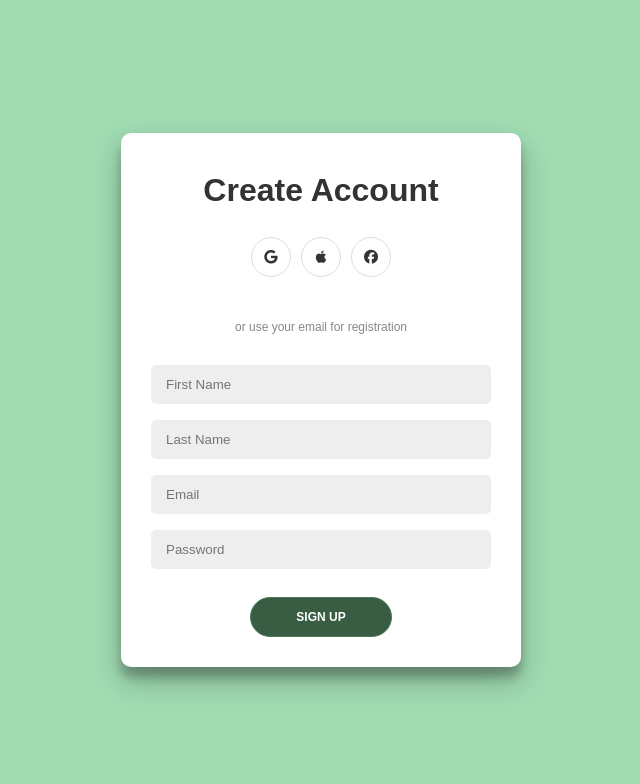
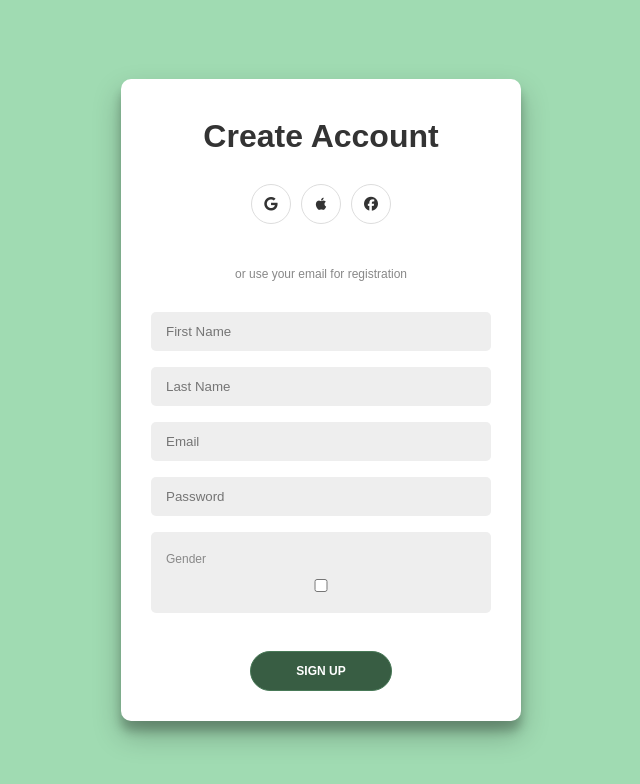
Before and after one commit to VanessaKasminoff/fitTrackr, a React (Vite) app in the folder client/: page /NewUser in a window 1280 px wide. Shown: the top 784 px of the page, without its empty margins (319-959 px from the left). Built offline with nearby package versions, Linux system fonts and the light colour scheme.

Commit message:
finsihed the login and doesnt clash with other sass huzzah

```diff
--- a/client/src/assets/css/style.css
+++ b/client/src/assets/css/style.css
@@ -78,7 +78,7 @@ ul li a {
   transition: color 0.3s;
 }
 
-ul li a:hover {
+.nav-content li a:hover {
   color: #fcff34;
 }
 
@@ -166,7 +166,7 @@ ul li a:hover {
 }
 
 /* style.css */
-body {
+.bgcontainer {
   font-family: Arial, sans-serif;
   display: flex;
   justify-content: center;
@@ -175,8 +175,7 @@ body {
   margin: 0;
   background: #a0dbb2;
 }
-
-.container {
+.bgcontainer .container {
   background: #fff;
   border-radius: 10px;
   box-shadow: 0 14px 28px rgba(0, 0, 0, 0.25), 0 10px 10px rgba(0, 0, 0, 0.22);
@@ -184,31 +183,26 @@ body {
   max-width: 100%;
   padding: 30px;
 }
-
-.form-container {
+.bgcontainer .form-container {
   display: flex;
   flex-direction: column;
   align-items: center;
 }
-
-form {
+.bgcontainer form {
   display: flex;
   flex-direction: column;
   align-items: center;
   width: 100%;
 }
-
-h1 {
+.bgcontainer h1 {
   font-weight: bold;
   margin: 0;
   color: #333;
 }
-
-.social-icons {
+.bgcontainer .social-icons {
   margin: 20px 0;
 }
-
-.social-icons a {
+.bgcontainer .social-icons a {
   border: 1px solid #ddd;
   border-radius: 50%;
   display: inline-flex;
@@ -221,12 +215,10 @@ h1 {
   text-decoration: none;
   transition: background-color 0.3s, color 0.3s;
 }
-
-.social-icons a:hover {
+.bgcontainer .social-icons a:hover {
   background-color: #ddd;
 }
-
-input {
+.bgcontainer input {
   background: #eee;
   border: none;
   padding: 12px 15px;
@@ -234,8 +226,7 @@ input {
   width: 100%;
   border-radius: 5px;
 }
-
-button {
+.bgcontainer button {
   border-radius: 20px;
   border: 1px solid #487957;
   background: #385D43;
@@ -247,27 +238,42 @@ button {
   text-transform: uppercase;
   transition: background-color 0.3s, transform 80ms ease-in;
 }
-
-button:hover {
+.bgcontainer button:hover {
   background-color: #4d835d;
 }
-
-span {
+.bgcontainer span {
   font-size: 12px;
   color: #888;
   margin: 20px 0;
 }
-
-a {
+.bgcontainer a {
   color: #659c75;
   text-decoration: none;
   font-size: 14px;
   margin-top: 10px;
   transition: color 0.3s;
 }
-
-a:hover {
+.bgcontainer a:hover {
   color: #659c75;
 }
 
+.dropdown {
+  background: #eee;
+  border: none;
+  padding: 12px 15px;
+  margin: 8px 0;
+  width: 100%;
+  border-radius: 5px;
+}
+
+.dropdown-content li a {
+  color: black;
+}
+
+#female #male #non-binary {
+  font-size: 12px;
+  color: #888;
+  margin: 20px 0;
+}
+
 /*# sourceMappingURL=style.css.map */
--- a/client/src/assets/scss/_login.scss
+++ b/client/src/assets/scss/_login.scss
@@ -1,5 +1,5 @@
 /* style.css */
-body {
+.bgcontainer {
   font-family: Arial, sans-serif;
   display: flex;
   justify-content: center;
@@ -7,8 +7,6 @@ body {
   height: 100vh;
   margin: 0;
   background: #a0dbb2;
-}
-
   .container {
     background: #fff;
     border-radius: 10px;
@@ -103,6 +101,8 @@ a {
   a:hover {
     color:#659c75;
   }
+}
+
 
 
 
--- a/client/src/assets/scss/_nav.scss
+++ b/client/src/assets/scss/_nav.scss
@@ -24,7 +24,7 @@ ul li a {
     transition: color 0.3s;
 }
 
-ul li a:hover {
+.nav-content li a:hover {
     color: #fcff34
 }
 
--- /dev/null
+++ b/client/src/assets/scss/loginDropDown.scss
@@ -0,0 +1,18 @@
+.dropdown {
+    background: #eee;
+    border: none;
+    padding: 12px 15px;
+    margin: 8px 0;
+    width: 100%;
+    border-radius: 5px;
+}
+
+.dropdown-content li a {
+    color: black;
+}
+
+#female #male #non-binary {
+    font-size: 12px;
+    color: #888;
+    margin: 20px 0;
+}
--- a/client/src/assets/scss/style.scss
+++ b/client/src/assets/scss/style.scss
@@ -3,4 +3,5 @@
 @import 'nav';
 @import 'landingPageCard';
 @import 'login';
+@import 'loginDropDown';
 // @import 'loginContainer';
--- a/client/src/pages/LogIn.jsx
+++ b/client/src/pages/LogIn.jsx
@@ -5,6 +5,7 @@ import { Link } from 'react-router-dom';
 
 const SignIn = () => {
   return (
+    <div className="bgcontainer">
       <div className="container">
         <div className="form-container sign-in">
           <form>
@@ -18,10 +19,9 @@ const SignIn = () => {
             <input type="email" placeholder="Email" />
             <input type="password" placeholder="Password" />
             <a href="#">Forget Your Password?</a>
-
-          <button type="button">Sign In</button>
-
+            <Link to="/Home"><button type="button">Sign In</button></Link>
           </form>
+        </div>
       </div>
     </div>
   );
--- a/client/src/pages/NewUser.jsx
+++ b/client/src/pages/NewUser.jsx
@@ -1,9 +1,14 @@
-import React from 'react';
+import {React, useState} from 'react';
 import { Link } from "react-router-dom";
 
+const SignUp = () => {
+  const [isDropdownOpen, setIsDropdownOpen] = useState(false);
 
-const SignUp = () => {
+  const toggleDropdown = () => {
+    setIsDropdownOpen(!isDropdownOpen)
+  }
   return (
+    <div className="bgcontainer">
       <div className="container">
         <div className="form-container sign-up">
           <form>
@@ -18,11 +23,41 @@ const SignUp = () => {
             <input type="text" placeholder="Last Name" />
             <input type="email" placeholder="Email" />
             <input type="password" placeholder="Password" />
-          <button type="button">Sign Up</button>
+            <div className="dropdown">
+            <label htmlFor="dropdown" className="dropdown-btn" onClick={toggleDropdown}>
+              <span className='gender'>Gender</span>
+              <span className="arrow"></span>
+            </label>
+            <input
+            type="checkbox"
+            id="dropdown"
+            checked={isDropdownOpen}
+            onChange={toggleDropdown}
+            />
+            {isDropdownOpen && (
+              <ul className="dropdown-content">
+                  <li>
+                    <label htmlFor="male">Male</label>
+                    <input type="radio" name='gender' id="male" value="male" />
+                  </li>
+                  <li>
+                    <label htmlFor="female">Female</label>
+                    <input type="radio" name='gender' id="female" value="female" />
+                  </li>
+                  <li>
+                    <label htmlFor="non-binary">Non-Binary</label>
+                    <input type="radio" name='gender' id="non-binary" value="non-binary" />
+                  </li>
+              </ul>
+            )}
+          </div>
+            <Link to="/Home"><button type="button">Sign Up</button></Link>
           </form>
         </div>
       </div>
+    </div>
   );
-};
+}
+
 
 export default SignUp;
--- a/client/src/pages/landing.jsx
+++ b/client/src/pages/landing.jsx
@@ -15,7 +15,7 @@ function Landing() {
           <label className="logo-box">
             <img src="src/assets/img/logo.png" alt="logo" className="logo" />
           </label>
-          <ul>
+          <ul className='nav-content'>
             <li><a className="active" href="#"></a></li>
             <li><a href="#">Home</a></li>
             <li><a href="#">About</a></li>
```
Also changed, not shown: 1 other file (tests, documents, lock files or other folders). Lines whose indentation alone changed are shown as unchanged.
